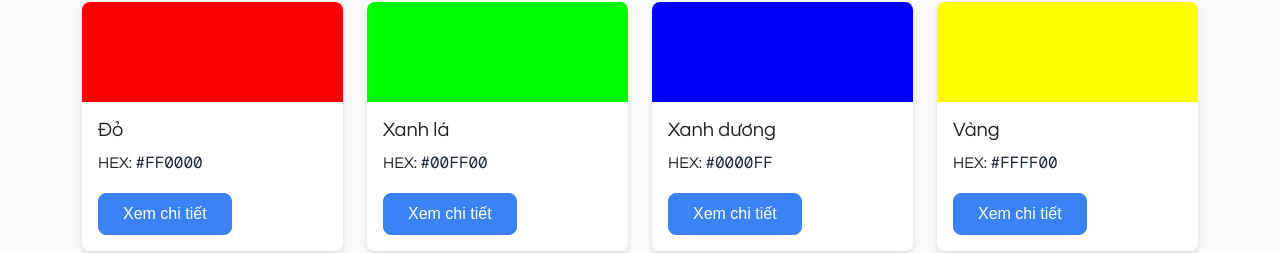
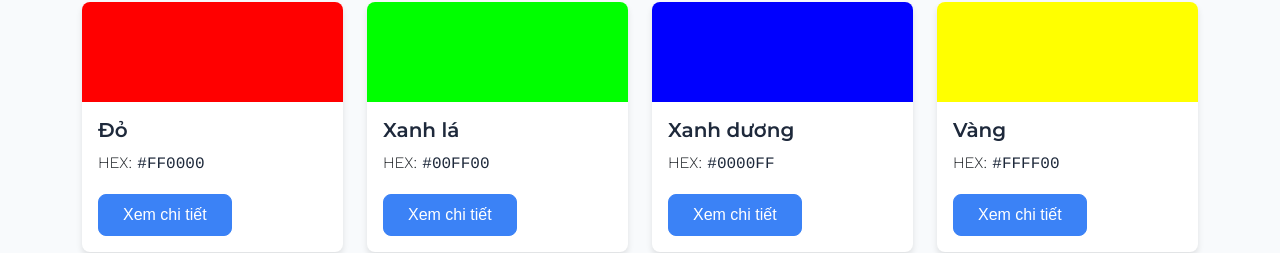
Before and after one commit to tungpham42/mausac, a Next.js app: page / in a window 1280 px wide. Shown: the part 966-1219 px from the top of the page. Built offline with nearby package versions, Linux system fonts and the light colour scheme.

Commit message:
Update globals.css

```diff
--- a/app/globals.css
+++ b/app/globals.css
@@ -1,4 +1,4 @@
-@import url("https://fonts.googleapis.com/css2?family=Geist+Mono:wght@100..900&family=Montserrat:ital,wght@0,100..900;1,100..900&family=Questrial&display=swap");
+@import url("https://fonts.googleapis.com/css2?family=Montserrat:ital,wght@0,100..900;1,100..900&family=Work+Sans:ital,wght@0,100..900;1,100..900&display=swap");
 
 :root {
   --background: #f8fafc;
@@ -32,7 +32,7 @@
 body {
   color: var(--foreground);
   background: var(--background);
-  font-family: "Questrial", sans-serif;
+  font-family: "Work Sans", sans-serif !important;
   font-weight: 300;
   -webkit-font-smoothing: antialiased;
   -moz-osx-font-smoothing: grayscale;
@@ -44,8 +44,14 @@
 h3,
 h4,
 h5,
-h6 {
-  font-family: "Montserrat", sans-serif;
+h6,
+.h1,
+.h2,
+.h3,
+.h4,
+.h5,
+.h6 {
+  font-family: "Montserrat", sans-serif !important;
   font-weight: 600;
   color: var(--foreground);
 }
```
